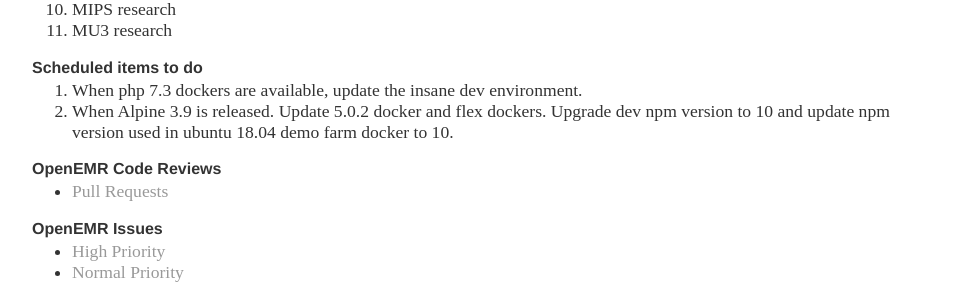
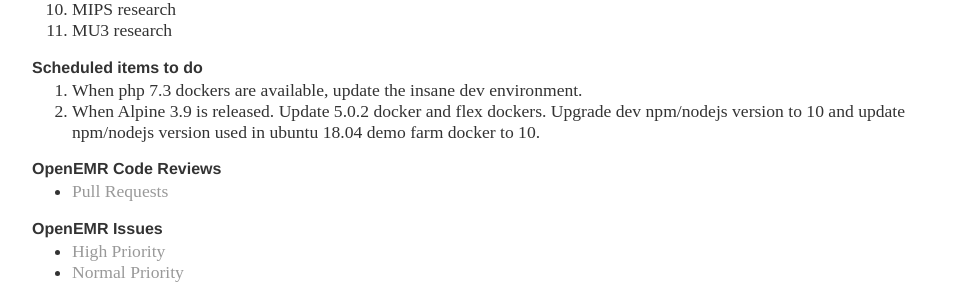
Before and after one commit to bradymiller/bradymiller.github.io, a Jekyll site: the page built from todo/index.md, in a window 1280 px wide. Shown: the part 470-756 px from the top of the page, without its empty margins (160-1119 px from the left). Built offline with Jekyll 4.4.1, drawn with Linux system fonts in a browser that asks for light colours; our own code applies the rules of GitHub Pages for plain Markdown files.

Commit message:
Update index.md

```diff
--- a/todo/index.md
+++ b/todo/index.md
@@ -18,7 +18,7 @@
 
 ### Scheduled items to do
 1. When php 7.3 dockers are available, update the insane dev environment.
-1. When Alpine 3.9 is released. Update 5.0.2 docker and flex dockers. Upgrade dev npm version to 10 and update npm version used in ubuntu 18.04 demo farm docker to 10.
+1. When Alpine 3.9 is released. Update 5.0.2 docker and flex dockers. Upgrade dev npm/nodejs version to 10 and update npm/nodejs version used in ubuntu 18.04 demo farm docker to 10.
 
 ### OpenEMR Code Reviews
 * [Pull Requests](https://github.com/openemr/openemr/pulls)
```
